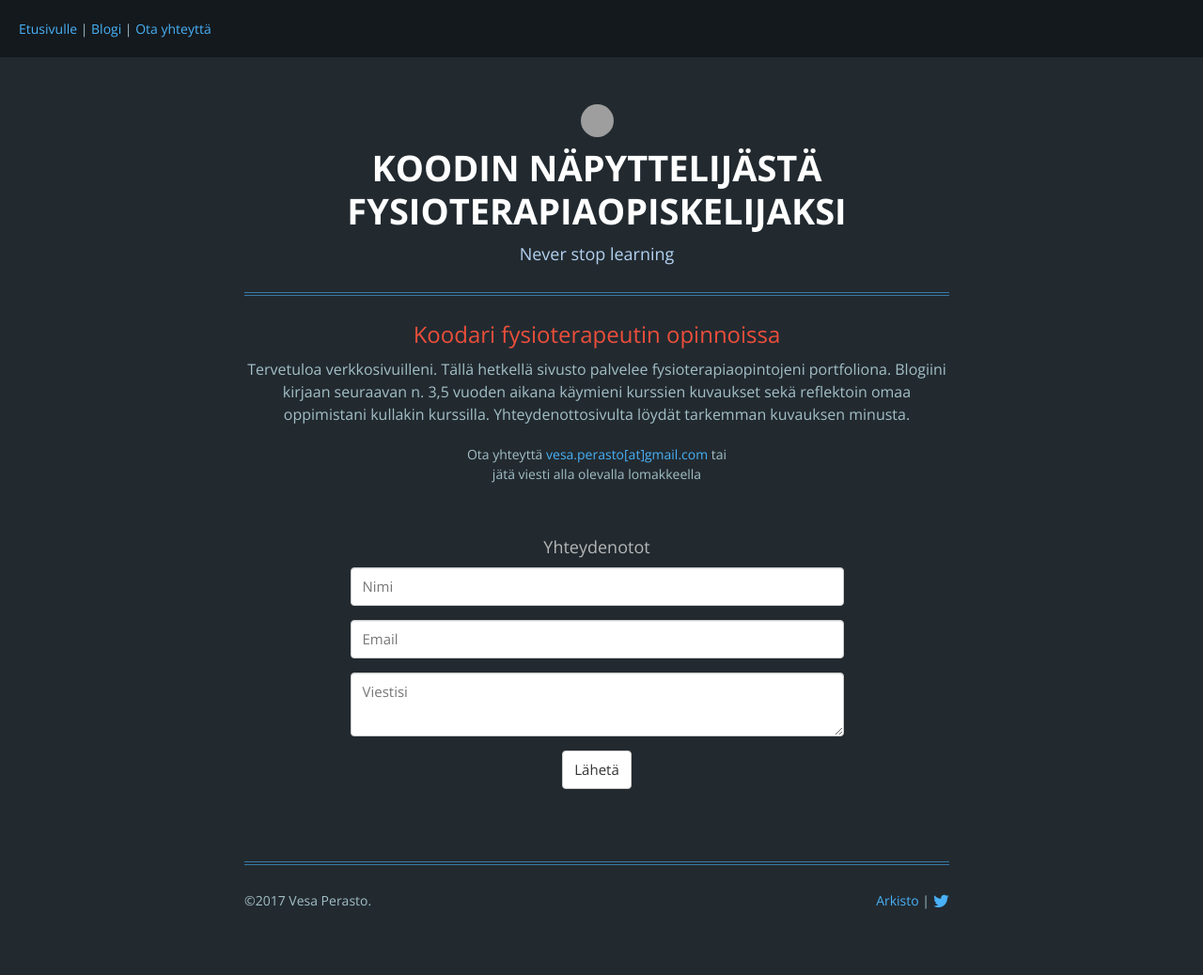
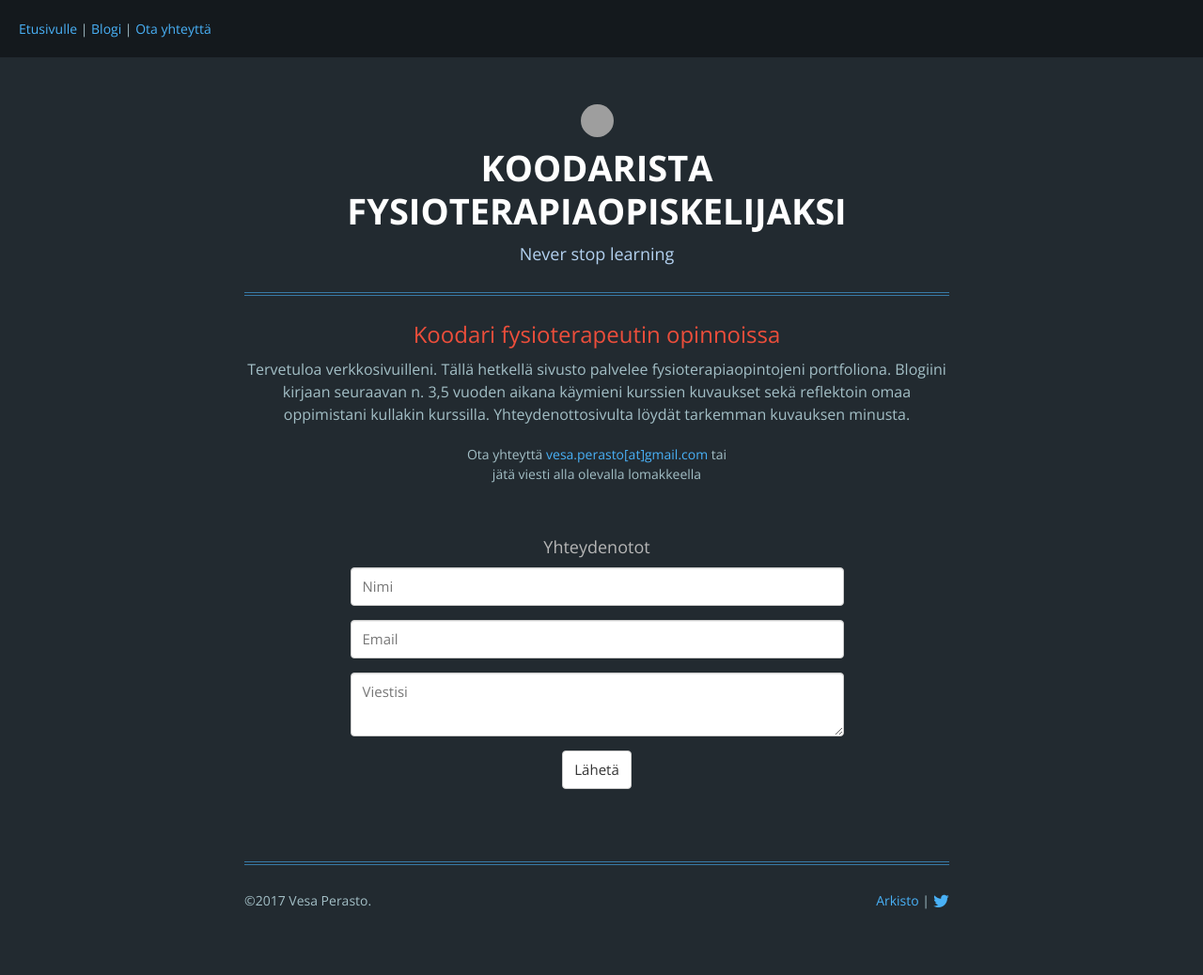
Before and after one commit to vperasto/vperasto.github.io, a Jekyll site: the page built from index.html, in a window 1280 px wide. Shown: the whole page at 94% size. Built offline with Jekyll 4.4.1, drawn with Linux system fonts in a browser that asks for light colours; nearby versions of some CDN libraries; comment, search, counter and statistics services are not loaded; grey boxes are pictures that could not be loaded.

Commit message:
otsikon muutos

```diff
--- a/_includes/title.html
+++ b/_includes/title.html
@@ -1,7 +1,7 @@
 <div id="title">
   <img class="circular" src="https://s-media-cache-ak0.pinimg.com/avatars/vesaperasto_1394280403_280.jpg" >
   <h1>
-    <a id="sitename" href="{{ "/"}}">Koodin näpyttelijästä fysioterapiaopiskelijaksi</a>
+    <a id="sitename" href="{{ "/"}}">Koodarista fysioterapiaopiskelijaksi</a>
   </h1>
 
   <p>Never stop learning</p>
```
